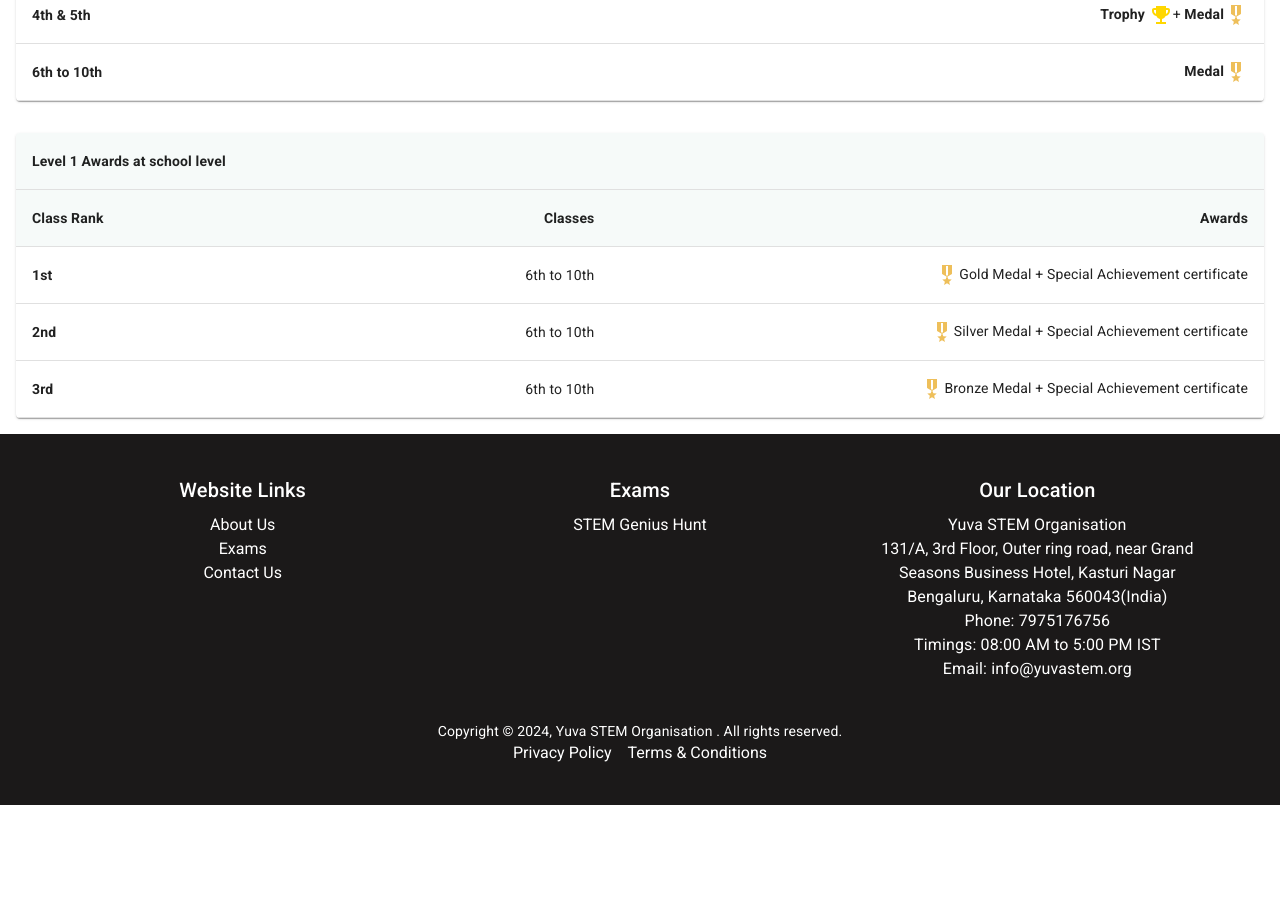
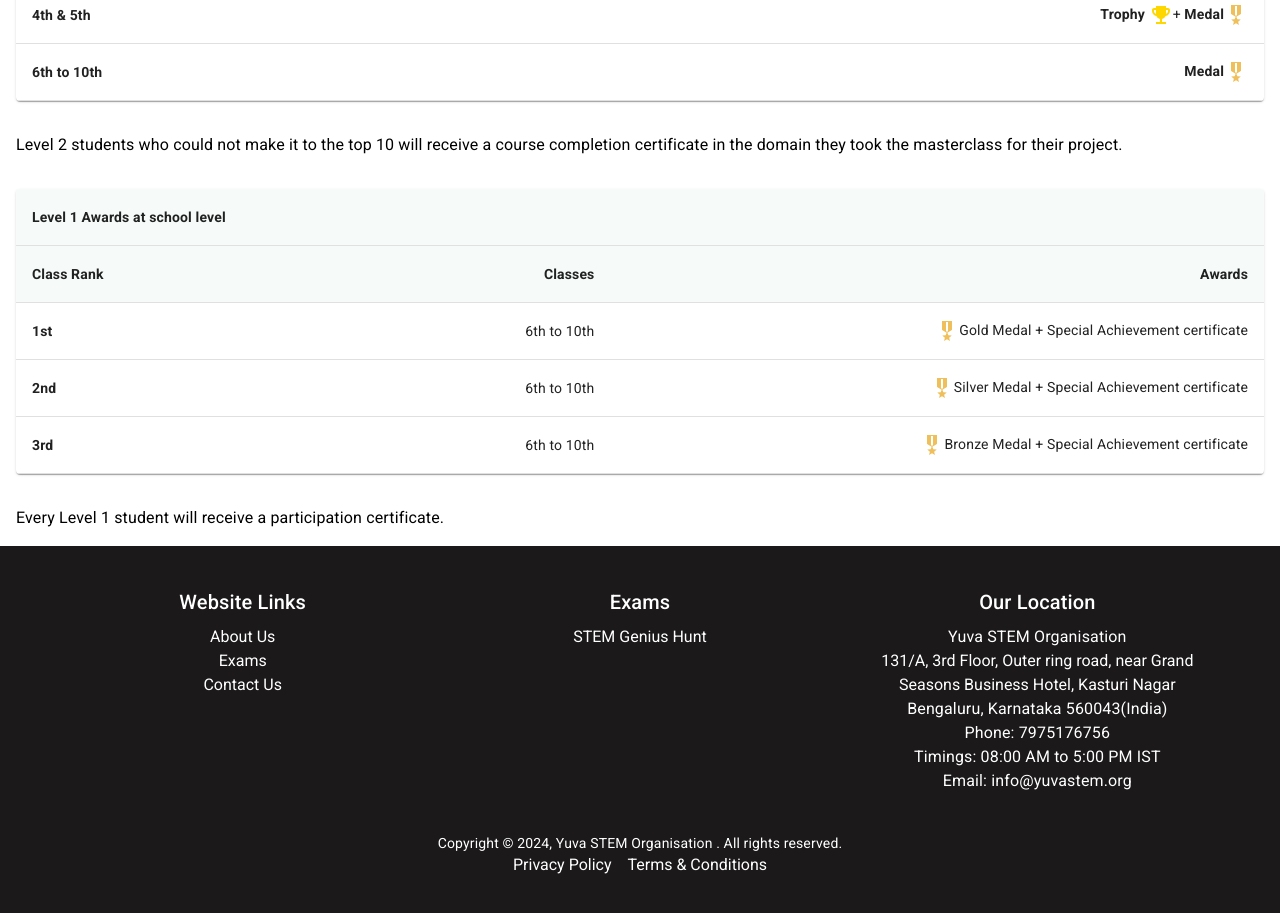
Before and after one commit to sajjanstem/sajjan-stem, a React (Create React App) app: page /exams in a window 1280 px wide. Shown: the part 2440-3353 px from the top of the page. Before the commit the page ends 3245 px from the top, so only its background shows below. Built offline with nearby package versions, Linux system fonts and the light colour scheme.

Commit message:
YUVA STEM

```diff
--- a/src/components/Exams/Stem.tsx
+++ b/src/components/Exams/Stem.tsx
@@ -268,6 +268,15 @@ const Stem = () => {
       </Box>
 
       <Box mt={4}>
+        <Typography variant="body1" mt={2}>
+    <ul>
+    <li>Level 2 students who could not make it to the top 10 will receive a course completion certificate in the domain they took the masterclass for their project.
+    </li>
+    </ul>
+  </Typography>
+      </Box>
+
+      <Box mt={4}>
         <TableContainer component={Paper}>
           <Table>
             <TableHead >
@@ -307,6 +316,15 @@ const Stem = () => {
         </TableContainer>
       </Box>
 
+      <Box mt={4}>
+        <Typography variant="body1" mt={2}>
+    <ul>
+    <li>Every Level 1 student will receive a participation certificate.
+    </li>
+    </ul>
+  </Typography>
+      </Box>
+
     </Box>
   );
 };
```
